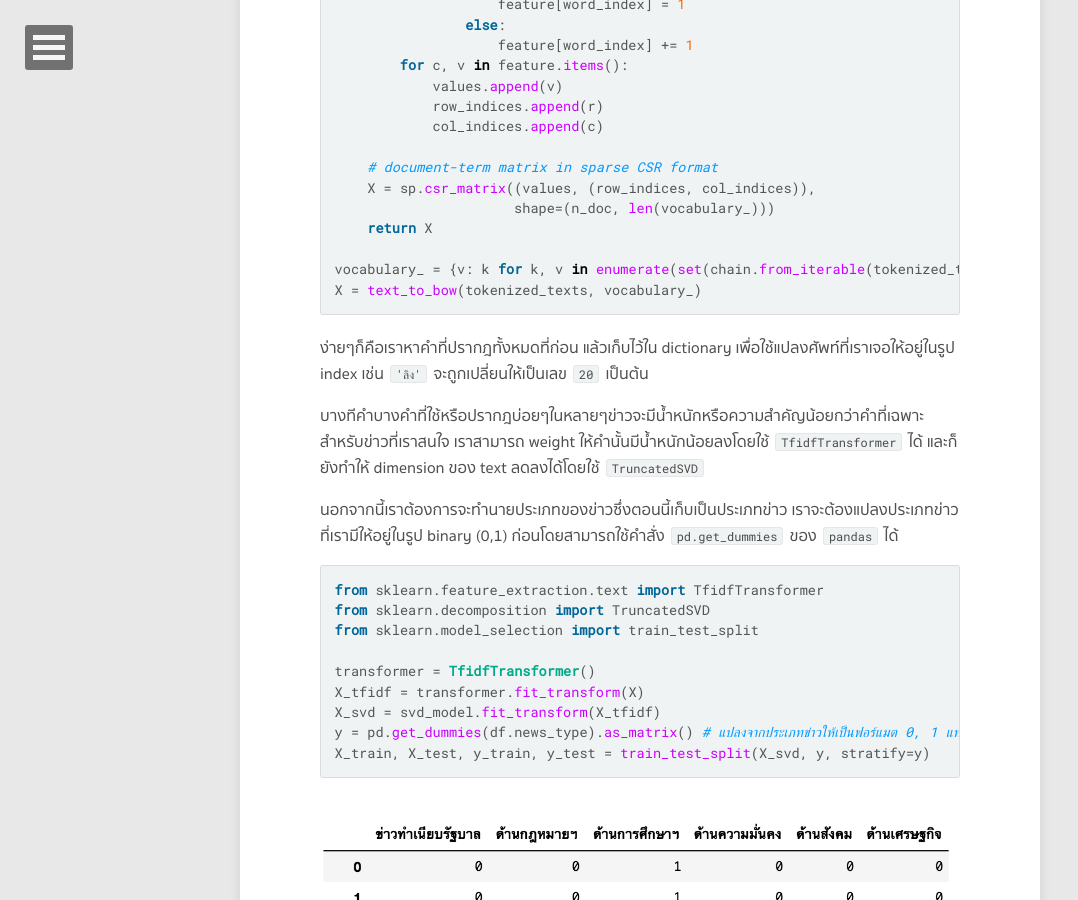
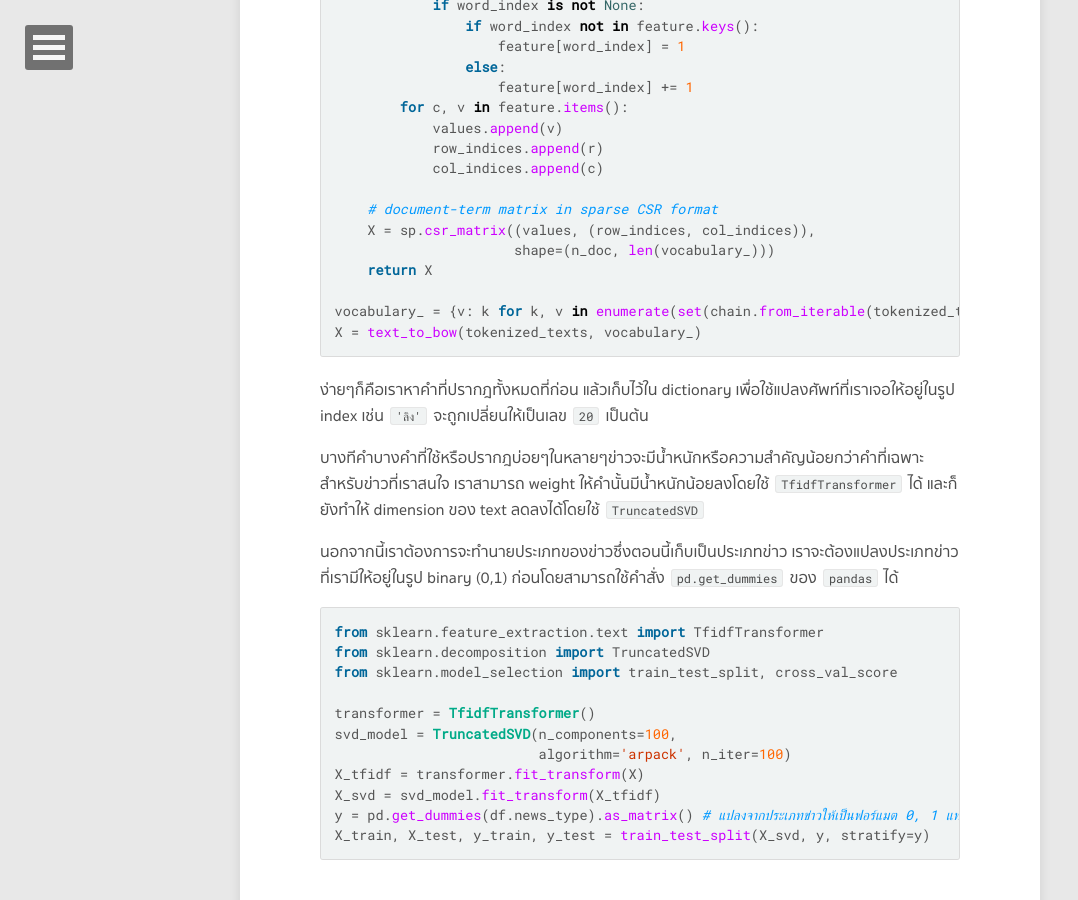
Before and after one commit to tupleblog/tupleblog.github.io, a Jekyll site: the page built from _posts/2018-03-29-deepcut-classify-news.md, in a window 1280 px wide and 900 px high, scrolled down 3578 px. Shown: the whole window, without its empty margins (0-1078 px from the left). Built offline with Jekyll 4.4.1, drawn with Linux system fonts in a browser that asks for light colours; nearby versions of some CDN libraries; comment, search, counter and statistics services are not loaded; some of the changed text lies outside the part shown.

Commit message:
Correct typos for deepcut, news classification

````diff
--- a/_posts/2018-03-29-deepcut-classify-news.md
+++ b/_posts/2018-03-29-deepcut-classify-news.md
@@ -143,7 +146,7 @@
                       shape=(n_doc, len(vocabulary_)))
     return X
 
-vocabulary_ = {v: k for k, v in enumerate(set(chain.from_iterable(tokenized_text)))}
+vocabulary_ = {v: k for k, v in enumerate(set(chain.from_iterable(tokenized_texts)))}
 X = text_to_bow(tokenized_texts, vocabulary_)
 ```
 
@@ -157,9 +160,11 @@
 ```py
 from sklearn.feature_extraction.text import TfidfTransformer
 from sklearn.decomposition import TruncatedSVD
-from sklearn.model_selection import train_test_split
+from sklearn.model_selection import train_test_split, cross_val_score
 
 transformer = TfidfTransformer()
+svd_model = TruncatedSVD(n_components=100,
+                         algorithm='arpack', n_iter=100)
 X_tfidf = transformer.fit_transform(X)
 X_svd = svd_model.fit_transform(X_tfidf)
 y = pd.get_dummies(df.news_type).as_matrix() # แปลงจากประเภทข่าวให้เป็นฟอร์แมต 0, 1 แทน
````
Also changed, not shown: other parts of _posts/2018-03-29-deepcut-classify-news.md (+4 -1 lines).
